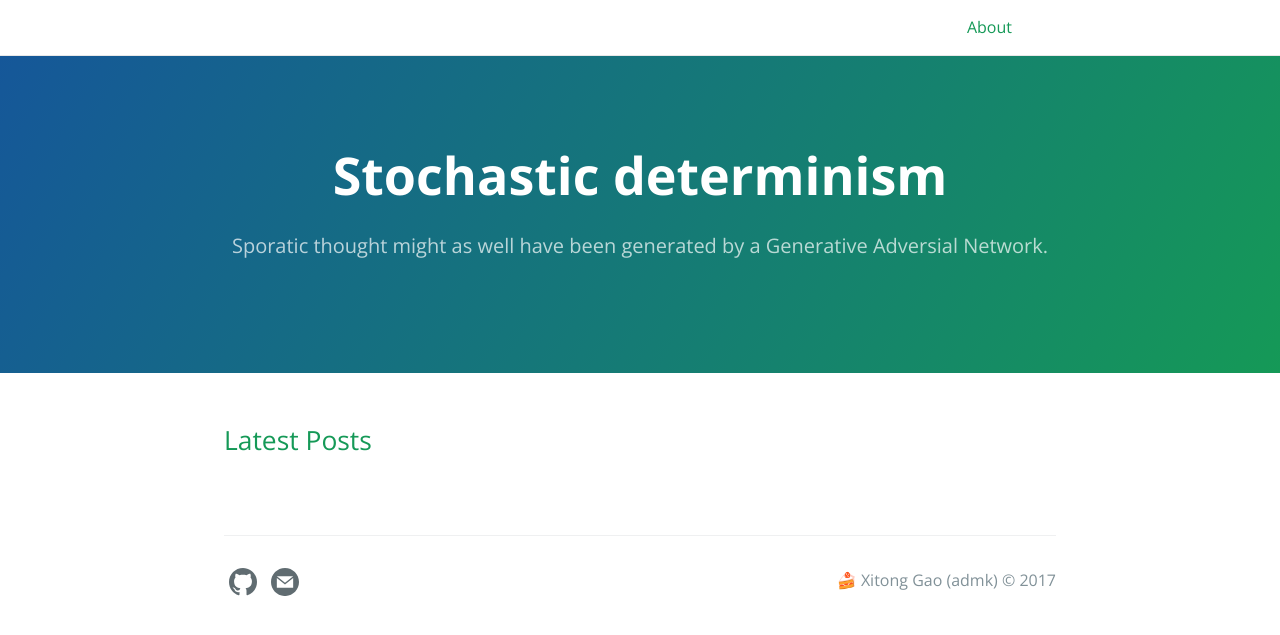
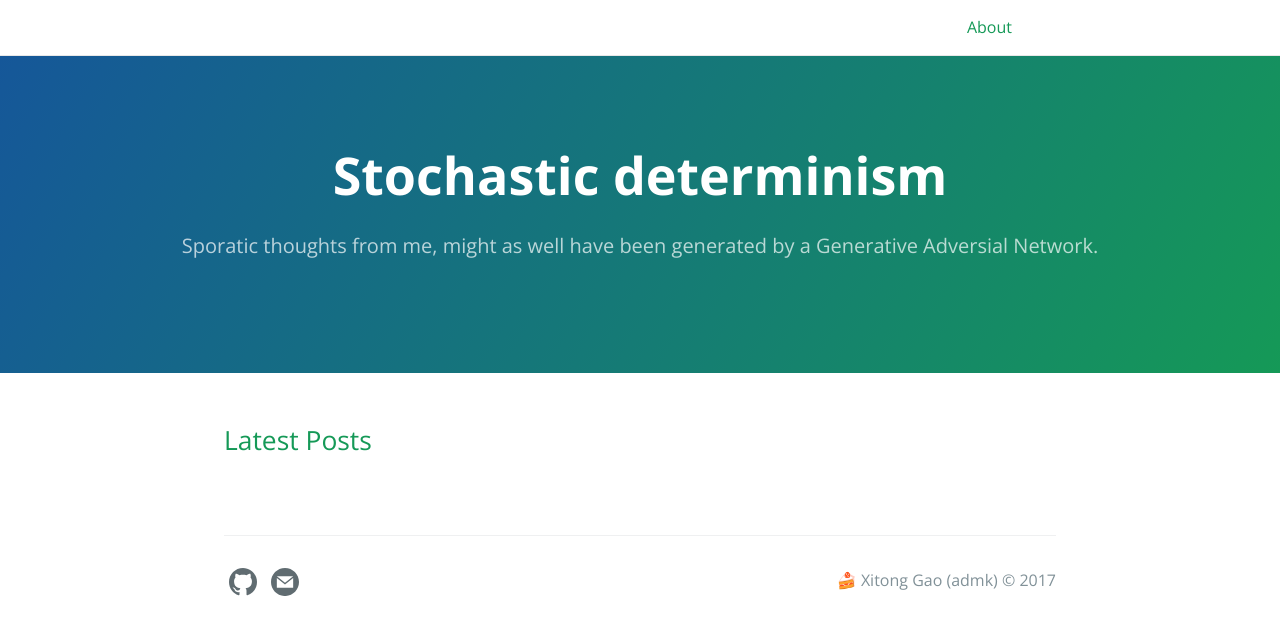
Before and after one commit to admk/admk.github.io, a Jekyll site: the page built from index.md, in a window 1280 px wide. Shown: the top 635 px of the page. Built offline with Jekyll 4.4.1, drawn with Linux system fonts in a browser that asks for light colours.

Commit message:
Update _config.yml

```diff
--- a/_config.yml
+++ b/_config.yml
@@ -1,6 +1,6 @@
 title: Stochastic determinism
 description:
-    Sporatic thought might as well have been generated by a
+    Sporatic thoughts from me, might as well have been generated by a
     Generative Adversial Network.
 show_downloads: true
 google_analytics:
```
